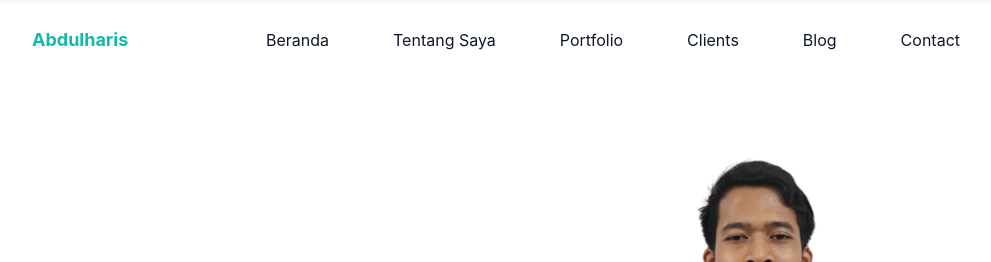
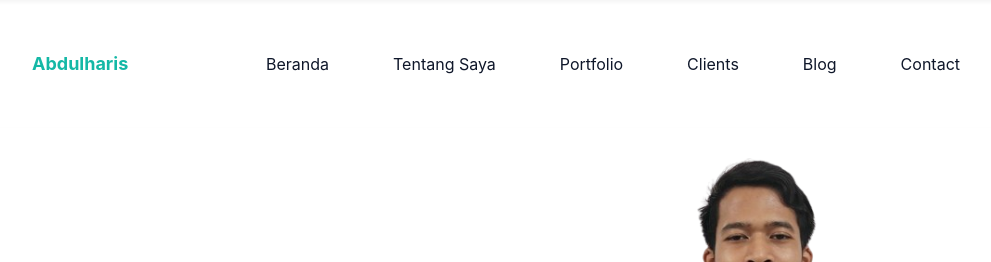
Before and after one commit to abd-haris/portfolio-tailwind-css, a website: page index.html in a window 1280 px wide. Shown: the top 262 px of the page, without its empty margins (128-1119 px from the left). Drawn offline with Linux system fonts and the light colour scheme.

Commit message:
mengubah padding  vertikel header lagi

```diff
--- a/index.html
+++ b/index.html
@@ -12,8 +12,8 @@
       class="bg-white bg-opacity-60 absolute top-0 left-0 w-full flex-items-center z-10 backdrop-blur-sm shadow-inner"
     >
       <div class="container">
-        <div class="flex items-center justify-between relative">
-          <div class="px-4 py-6">
+        <div class="flex items-center justify-between relative py-6">
+          <div class="px-4">
             <a href="#home" class="font-bold text-lg text-primary block "
               >Abdulharis</a
             >
```
